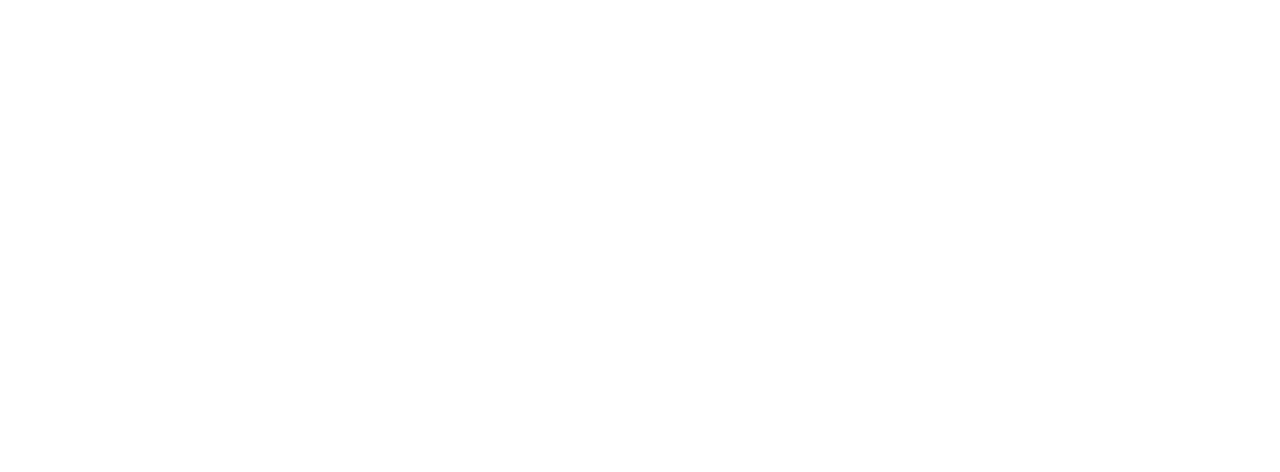
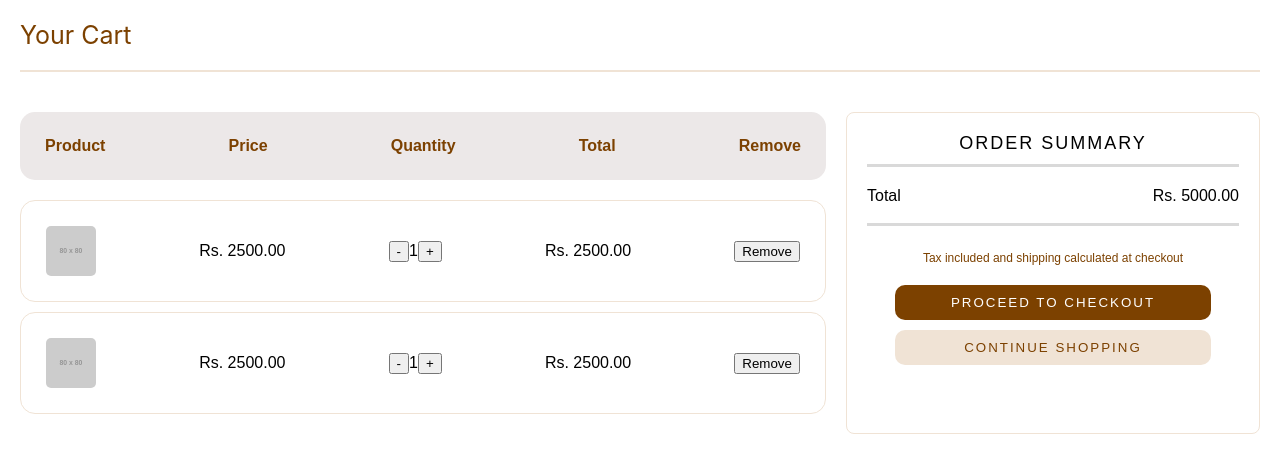
Before and after one commit to Team-kaleidoscope-EAD-project/EAD-online-shopping-frontend-, a React (Create React App) app in the folder kalei-frontend/: page / in a window 1280 px wide. Shown: the top 472 px of the page. Built offline with nearby package versions, Linux system fonts and the light colour scheme.

Commit message:
update addToCart

```diff
--- a/kalei-frontend/src/pages/HomePage/HomePage.jsx
+++ b/kalei-frontend/src/pages/HomePage/HomePage.jsx
@@ -1,5 +1,6 @@
 import React from "react";
 import styles from "../HomePage/HomePage.module.css";
+import CartPage from "./Sections/AddToCart/AddToCart";
 
 export default function HomePage() {
   return (
@@ -9,7 +10,7 @@
       {/* navbar section */}
       {/* your section */}
 
-      {/* your section */}
+      <CartPage/>
       {/* footer section */}
 
       {/* footer section */}
--- /dev/null
+++ b/kalei-frontend/src/pages/HomePage/Sections/AddToCart/AddToCart.jsx
@@ -0,0 +1,190 @@
+// Cart.js
+import React, { useState } from "react";
+import CartItem from "./CartItem";
+
+export default function Cart() {
+  const [cartItems, setCartItems] = useState([
+    {
+      id: 1,
+      name: "Pink Sweater",
+      price: 2500.0,
+      quantity: 1,
+      image: "https://via.placeholder.com/80",
+    },
+    {
+      id: 2,
+      name: "Purple T-Shirt",
+      price: 2500.0,
+      quantity: 1,
+      image: "https://via.placeholder.com/80",
+    },
+  ]);
+
+  const handleRemove = (id) => {
+    setCartItems(cartItems.filter((item) => item.id !== id));
+  };
+
+  const handleQuantityChange = (id, quantity) => {
+    setCartItems(
+      cartItems.map((item) => (item.id === id ? { ...item, quantity } : item))
+    );
+  };
+
+  const calculateTotal = () => {
+    return cartItems.reduce((sum, item) => sum + item.price * item.quantity, 0);
+  };
+
+  return (
+    <div>
+      <div style={styles.yourCart}>Your Cart</div>
+      <div style={styles.cartContainer}>
+        <div style={styles.cartSection}>
+          <div style={styles.cartHeader}>
+            <div>Product</div>
+            <div>Price</div>
+            <div>Quantity</div>
+            <div>Total</div>
+            <div>Remove</div>
+          </div>
+          {cartItems.map((item) => (
+            <CartItem
+              key={item.id}
+              product={item}
+              onRemove={handleRemove}
+              onQuantityChange={handleQuantityChange}
+            />
+          ))}
+        </div>
+
+        <div style={styles.summarySection}>
+          <span style={styles.orderSummary}>ORDER SUMMARY</span>
+          <div style={styles.summaryDetails}>
+            <div>
+              <div style={styles.total}>
+                <span>Total</span>
+              </div>
+              <div style={styles.totalAmount}>
+                <span>Rs. {calculateTotal().toFixed(2)}</span>
+              </div>
+            </div>
+            {/* <small>Tax included and shipping calculated at checkout</small> */}
+          </div>
+          <div>
+            <div style={styles.text}>
+              Tax included and shipping calculated at checkout
+            </div>
+            <button style={styles.checkoutButton}>PROCEED TO CHECKOUT</button>
+            <button style={styles.continueShoppingButton}>
+              CONTINUE SHOPPING
+            </button>
+          </div>
+        </div>
+      </div>
+    </div>
+  );
+}
+
+const styles = {
+  cartContainer: {
+    display: "flex",
+    justifyContent: "space-between",
+    flexWrap: "wrap", // Enable wrapping for smaller screens
+    padding: "20px",
+    fontFamily: "Arial, sans-serif",
+  },
+  cartSection: {
+    width: "65%", // Default for larger screens
+
+    paddingRight: "20px",
+    marginBottom: "20px", // Add spacing for smaller screens
+  },
+  summarySection: {
+    width: "30%", // Default for larger screens
+    padding: "20px",
+    border: "1px solid #F0E3D5",
+    borderRadius: "8px",
+  },
+  orderSummary: {
+    justifyContent: "left",
+    letterSpacing: "2px",
+    fontSize: "18px",
+    marginBottom: "35px",
+  },
+  text: {
+    color: "#7C4100",
+    marginTop: "25px",
+    fontSize: "12px",
+  },
+
+  cartHeader: {
+    display: "flex",
+    justifyContent: "space-between",
+    fontWeight: "bold",
+    padding: "25px",
+    color: "#7C4100",
+    borderRadius: "15px",
+    backgroundColor: "#ECE8E8",
+    marginBottom: "20px",
+  },
+  yourCart: {
+    fontSize: "25px",
+    textAlign: "left",
+    margin: "20px",
+    color: "#7C4100",
+    borderBottom: "2px solid #F0E3D5",
+    paddingBottom: "20px",
+  },
+  checkoutButton: {
+    marginTop: "20px",
+    width: "85%",
+    padding: "10px",
+    marginBottom: "10px",
+    backgroundColor: "#7C4100",
+    color: "white",
+    border: "none",
+    borderRadius: "10px",
+    cursor: "pointer",
+    letterSpacing: "2px",
+  },
+  continueShoppingButton: {
+    width: "85%",
+    padding: "10px",
+    backgroundColor: "#F0E3D5",
+    color: "#7C4100",
+    border: "none",
+    border: "none",
+    borderRadius: "10px",
+    cursor: "pointer",
+    letterSpacing: "2px",
+  },
+
+  total: {
+    textAlign: "left",
+    marginTop: "10px",
+    borderTop: " 3px solid #D9D9D9",
+
+    paddingTop: "20px",
+  },
+  totalAmount: {
+    textAlign: "right", // Optional if additional right-alignment is needed
+    marginTop: "-18px",
+    borderBottom: " 3px solid #D9D9D9",
+    paddingBottom: "18px",
+  },
+
+  // Media query styles for responsiveness
+  "@media (max-width: 700px)": {
+    cartContainer: {
+      flexDirection: "column", // Stack sections vertically for mobile
+    },
+    cartSection: {
+      width: "100%", // Full width for smaller screens
+      borderRight: "none", // Remove the border for mobile
+      paddingRight: "0",
+    },
+    summarySection: {
+      width: "100%", // Full width for smaller screens
+      marginTop: "20px", // Move the summary below the table
+    },
+  },
+};
--- /dev/null
+++ b/kalei-frontend/src/pages/HomePage/Sections/AddToCart/CartItem.jsx
@@ -0,0 +1,58 @@
+// CartItem.js
+import React from "react";
+
+export default function CartItem({ product, onRemove, onQuantityChange }) {
+  return (
+    <div style={styles.cartItem}>
+      <img src={product.image} alt={product.name} style={styles.image} />
+
+      <div>Rs. {product.price.toFixed(2)}</div> {/* Ensure price is formatted properly */}
+      <div>
+        <button
+          onClick={() =>
+            onQuantityChange(product.id, Math.max(1, product.quantity - 1))
+          }
+        >
+          -
+        </button>
+        <span>{product.quantity}</span>
+        <button
+          onClick={() => onQuantityChange(product.id, product.quantity + 1)}
+        >
+          +
+        </button>
+      </div>
+      <div>Rs. {(product.price * product.quantity).toFixed(2)}</div>
+      <button onClick={() => onRemove(product.id)}>Remove</button>
+    </div>
+  );
+}
+
+const styles = {
+  cartItem: {
+    display: "flex",
+    alignItems: "center",
+    justifyContent: "space-between",
+    padding: "25px",
+    border: "1px solid #F0E3D5",
+    borderRadius:"15px",
+    marginTop: "10px"
+
+
+  },
+  image: {
+    width: "50px",
+    height: "50px",
+    borderRadius: "5px",
+  },
+  "@media (max-width: 768px)": {
+    cartItem: {
+      padding: "15px",
+      flexDirection: "column", // Stack content vertically
+      alignItems: "flex-start", // Align content to the left
+    },
+    image: {
+      marginBottom: "10px", // Add spacing between elements
+    },
+  },
+};
```
Also changed, not shown: kalei-frontend/src/pages/HomePage/Sections/AddToCart/OrderSummary.jsx (added, +67 -0 lines), kalei-frontend/src/pages/HomePage/Sections/AddToCart/AddToCart.module.css (added).
